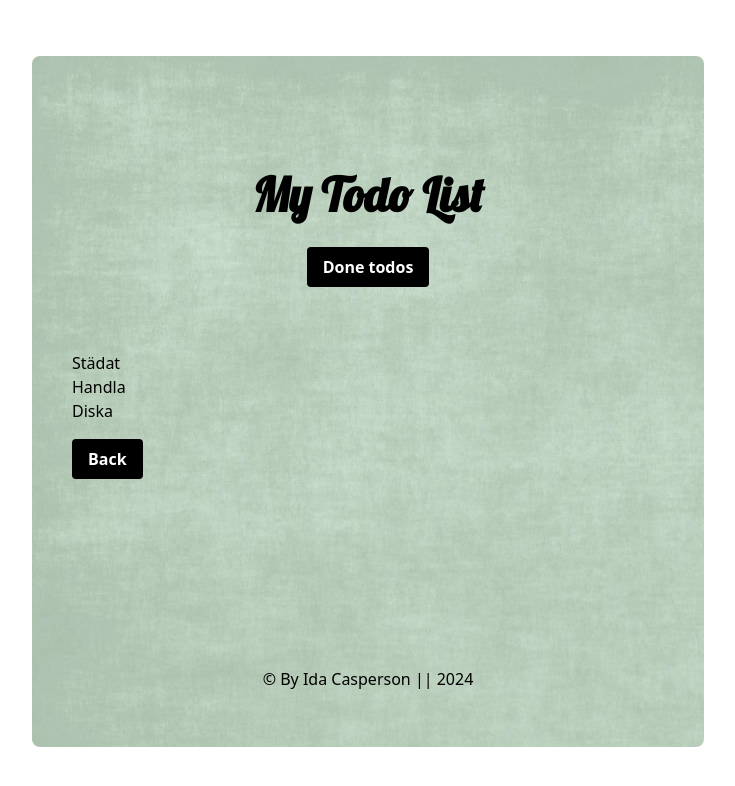
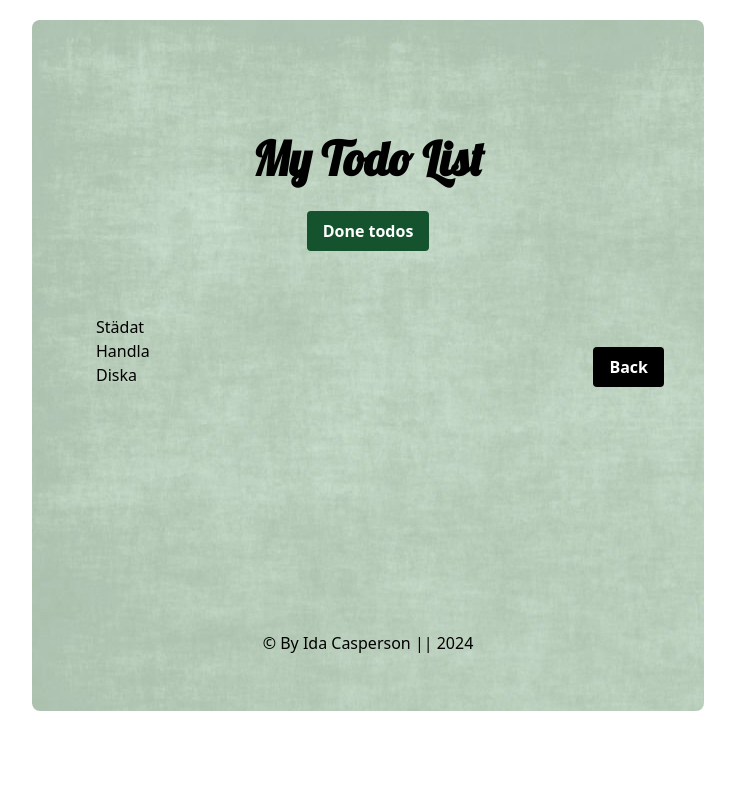
Before and after one commit to iiddaa96/TodoList-React, a React (Vite) app: page /done-todos in a window 1280 px wide. Shown: the top 786 px of the page, without its empty margins (272-1007 px from the left). Built offline with nearby package versions, Linux system fonts and the light colour scheme.

Commit message:
fixed AppLayout a little

```diff
--- a/src/AppLayout.tsx
+++ b/src/AppLayout.tsx
@@ -6,7 +6,7 @@ import greenBackground from "./img/grön.jpg";
 function App() {
   return (
     <div
-      className="bg-gray-300 rounded-lg p-10 mt-14 mx-auto max-w-2xl"
+      className="bg-gray-300 rounded-lg p-10 mt-5 mx-auto max-w-2xl"
       style={{ backgroundImage: `url(${greenBackground})` }}
     >
       <Header />
--- a/src/components/DoneTodos.tsx
+++ b/src/components/DoneTodos.tsx
@@ -2,22 +2,22 @@ import { Link } from "react-router-dom";
 
 function DoneTodos() {
   return (
-    <>
-      {/* Tillfällig Done todo sida */}
+    <div className="flex justify-between">
+      {/* Tillfälliga Done todo sida */}
       <ul>
-        <li>Städat</li>
-        <li>Handla</li>
-        <li>Diska</li>
+        <li className="ml-6 w-70">Städat</li>
+        <li className="ml-6 w-70">Handla</li>
+        <li className="ml-6 w-70">Diska</li>
       </ul>
 
-      {/* Tillbaka till AppLayout */}
+      {/* Tillbaka knapp till AppLayout */}
       <Link
         to="/"
-        className="button bg-black hover:bg-green-800 text-white font-semibold py-2 px-4 rounded inline-block mt-4"
+        className="button bg-black hover:bg-green-800 text-white font-semibold py-2 px-4 rounded inline-block self-end"
       >
         Back
       </Link>
-    </>
+    </div>
   );
 }
 
--- a/src/components/Header.tsx
+++ b/src/components/Header.tsx
@@ -10,7 +10,7 @@ function Header() {
       {/* Knapp till DoneTodos */}
       <Link
         to="/done-todos"
-        className="button bg-black hover:bg-white text-white hover:text-black font-semibold py-2 px-4 rounded inline-block mt-4"
+        className="button bg-green-900 hover:bg-gray-800 hover:text-white text-white font-semibold py-2 px-4 rounded inline-block mt-4 "
       >
         Done todos
       </Link>
```
